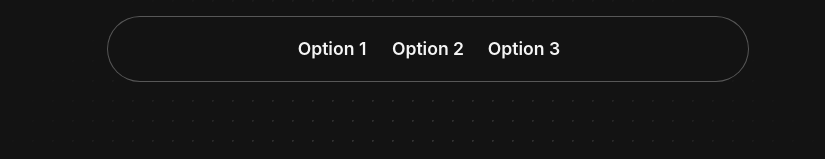
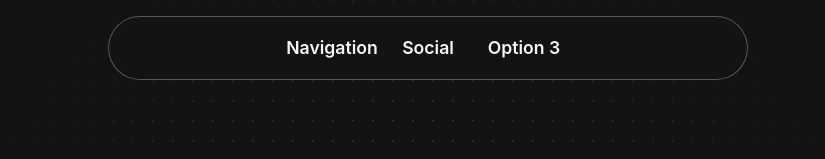
Before and after one commit to sdhone98/portfolio-v2, a React (Vite) app: page / in a window 1280 px wide. Shown: the top 159 px of the page, without its empty margins (228-1053 px from the left). Built offline with nearby package versions, Linux system fonts and the light colour scheme.

Commit message:
NavBar fix

```diff
--- a/src/componets/NavBar/MenuOption.jsx
+++ b/src/componets/NavBar/MenuOption.jsx
@@ -1,14 +1,13 @@
 import { useState, useEffect } from "react";
 import "./MenuOption.scss";
 const MenuOption = ({
+  id,
   optionName,
   optionValues,
   parentState,
   setParentState,
 }) => {
-
-  console.log("CHILD DATA ===> ",optionName, optionValues)
-  const [popUpState, setPopUpState] = useState(false);
+  const [popUpState, setPopUpState] = useState(true);
 
   const handleMouseEnter = () => {
     setPopUpState(true);
@@ -19,14 +18,19 @@
   };
 
   useEffect(() => {
-    parentState && popUpState && setPopUpState(true);
+    parentState && popUpState && setPopUpState(false);
 
     !parentState && setPopUpState(false);
   }, [parentState]);
 
+  const openInNewTab = (url) => {
+    const newWindow = window.open(url, "_blank", "noopener,noreferrer");
+    if (newWindow) newWindow.opener = null;
+  };
+
   const subMenuCustomStyle = {
-    marginTop: "2.5rem",
-    padding: "1rem",
+    marginTop: "4.9rem",
+    padding: " .5rem",
     position: "absolute",
     zIndex: "99",
     width: "9rem",
@@ -50,18 +54,46 @@
   };
 
   return (
-    <div className="menu-option" onMouseEnter={handleMouseEnter}>
+    <div
+      className="menu-option"
+      onMouseEnter={handleMouseEnter}
+      onMouseLeave={handleMouseLeave}
+    >
       {
-        <label style={{ color: "rgb(245,245,245)", width: "fit-content" }}>
+        <label
+          style={{
+            color: "rgb(245,245,245)",
+            width: "fit-content",
+            padding: "2.5rem 0",
+          }}
+        >
           {optionName}
         </label>
       }
       {popUpState && optionValues.length ? (
         <div className="sub-menu" style={subMenuCustomStyle}>
           {optionValues.map((subOption, index) => (
-            <a href={subOption.url} key={index} style={aTagCustomStyle}>
-              {subOption.name}
-            </a>
+            <div
+              className="sub-menu-option"
+              onClick={() => openInNewTab(subOption.url)}
+              style={{
+                width: "100%",
+                margin: "2px",
+                display: "flex",
+                alignItems: "center",
+                justifyContent: "center",
+                padding: "2px",
+              }}
+            >
+              {id == 1 && (
+                <div style={{ width: "fit-content", margin: "0 .5rem" }}>
+                  {subOption.svgCode}
+                </div>
+              )}
+              <a href={subOption.url} key={index} style={aTagCustomStyle}>
+                {subOption.name}
+              </a>
+            </div>
           ))}
         </div>
       ) : (
--- a/src/componets/NavBar/MenuOption.scss
+++ b/src/componets/NavBar/MenuOption.scss
@@ -7,15 +7,18 @@
   font-size: 1.1rem;
   font-weight: 600;
 
+  label:hover {
+    cursor: pointer;
+  }
+
   .sub-menu {
+    .sub-menu-option:hover {
+      background: rgba(245, 245, 245, 0.07);
+      border-radius: 50px;
+    }
     a {
       text-decoration: none;
       transition: all 600ms ease;
     }
-
-      a:hover {
-        text-decoration: underline;
-        text-decoration-style: solid;
   }
 }
-  }
--- a/src/componets/NavBar/NavBar.jsx
+++ b/src/componets/NavBar/NavBar.jsx
@@ -6,44 +6,96 @@
 
   const data = [
     {
-      name: "Option 1",
+      name: "Navigation",
       values: [
         {
-          name: "Sub Option 1",
+          name: "Home",
           url: "#",
         },
         {
-          name: "Sub Option 2",
+          name: "Experiance",
           url: "#",
         },
         {
-          name: "Sub Option 3",
+          name: "Projects",
           url: "#",
         },
         {
-          name: "Sub Option 4",
+          name: "Skills",
           url: "#",
         },
         {
-          name: "Sub Option 5",
+          name: "Contact Me",
           url: "#",
-        }
+        },
       ],
     },
 
     {
-      name: "Option 2",
+      name: "Social",
       values: [
         {
-          name: "Sub Option 1",
+          name: "GitHub",
+          svgCode: (
+            <svg
+              xmlns="http://www.w3.org/2000/svg"
+              width="16"
+              height="16"
+              fill="currentColor"
+              class="bi bi-github"
+              viewBox="0 0 16 16"
+            >
+              <path d="M8 0C3.58 0 0 3.58 0 8c0 3.54 2.29 6.53 5.47 7.59.4.07.55-.17.55-.38 0-.19-.01-.82-.01-1.49-2.01.37-2.53-.49-2.69-.94-.09-.23-.48-.94-.82-1.13-.28-.15-.68-.52-.01-.53.63-.01 1.08.58 1.23.82.72 1.21 1.87.87 2.33.66.07-.52.28-.87.51-1.07-1.78-.2-3.64-.89-3.64-3.95 0-.87.31-1.59.82-2.15-.08-.2-.36-1.02.08-2.12 0 0 .67-.21 2.2.82.64-.18 1.32-.27 2-.27s1.36.09 2 .27c1.53-1.04 2.2-.82 2.2-.82.44 1.1.16 1.92.08 2.12.51.56.82 1.27.82 2.15 0 3.07-1.87 3.75-3.65 3.95.29.25.54.73.54 1.48 0 1.07-.01 1.93-.01 2.2 0 .21.15.46.55.38A8.01 8.01 0 0 0 16 8c0-4.42-3.58-8-8-8" />
+            </svg>
+          ),
           url: "#",
         },
         {
-          name: "Sub Option 2",
+          name: "Linkedin",
+          svgCode: (
+            <svg
+              xmlns="http://www.w3.org/2000/svg"
+              width="16"
+              height="16"
+              fill="currentColor"
+              class="bi bi-linkedin"
+              viewBox="0 0 16 16"
+            >
+              <path d="M0 1.146C0 .513.526 0 1.175 0h13.65C15.474 0 16 .513 16 1.146v13.708c0 .633-.526 1.146-1.175 1.146H1.175C.526 16 0 15.487 0 14.854zm4.943 12.248V6.169H2.542v7.225zm-1.2-8.212c.837 0 1.358-.554 1.358-1.248-.015-.709-.52-1.248-1.342-1.248S2.4 3.226 2.4 3.934c0 .694.521 1.248 1.327 1.248zm4.908 8.212V9.359c0-.216.016-.432.08-.586.173-.431.568-.878 1.232-.878.869 0 1.216.662 1.216 1.634v3.865h2.401V9.25c0-2.22-1.184-3.252-2.764-3.252-1.274 0-1.845.7-2.165 1.193v.025h-.016l.016-.025V6.169h-2.4c.03.678 0 7.225 0 7.225z" />
+            </svg>
+          ),
           url: "#",
         },
         {
-          name: "Sub Option 3",
+          name: "Twitter",
+          svgCode: (
+            <svg
+              xmlns="http://www.w3.org/2000/svg"
+              width="16"
+              height="16"
+              fill="currentColor"
+              class="bi bi-twitter-x"
+              viewBox="0 0 16 16"
+            >
+              <path d="M12.6.75h2.454l-5.36 6.142L16 15.25h-4.937l-3.867-5.07-4.425 5.07H.316l5.733-6.57L0 .75h5.063l3.495 4.633L12.601.75Zm-.86 13.028h1.36L4.323 2.145H2.865z" />
+            </svg>
+          ),
+          url: "#",
+        },
+        {
+          name: "Facebook",
+          svgCode: (
+            <svg
+              xmlns="http://www.w3.org/2000/svg"
+              width="16"
+              height="16"
+              fill="currentColor"
+              class="bi bi-facebook"
+              viewBox="0 0 16 16"
+            >
+              <path d="M16 8.049c0-4.446-3.582-8.05-8-8.05C3.58 0-.002 3.603-.002 8.05c0 4.017 2.926 7.347 6.75 7.951v-5.625h-2.03V8.05H6.75V6.275c0-2.017 1.195-3.131 3.022-3.131.876 0 1.791.157 1.791.157v1.98h-1.009c-.993 0-1.303.621-1.303 1.258v1.51h2.218l-.354 2.326H9.25V16c3.824-.604 6.75-3.934 6.75-7.951" />
+            </svg>
+          ),
           url: "#",
         },
       ],
@@ -66,6 +118,7 @@
       {data.map((option, index) => (
         <MenuOption
           key={index}
+          id={index}
           optionName={option.name}
           optionValues={option.values}
           parentState={parentState}
--- a/src/componets/NavBar/NavBar.scss
+++ b/src/componets/NavBar/NavBar.scss
@@ -10,7 +10,8 @@
   display: flex;
   justify-content: center;
   align-items: center;
-    background: rgb(19,19,19);
+  background: rgb(19, 19, 19);
   z-index: 9999;
-    border: .5px solid rgba(245, 245, 245, .3);
+  border: 0.5px solid rgba(245, 245, 245, 0.3);
+  box-sizing: border-box;
 }
```
Lines whose indentation alone changed are shown as unchanged.
